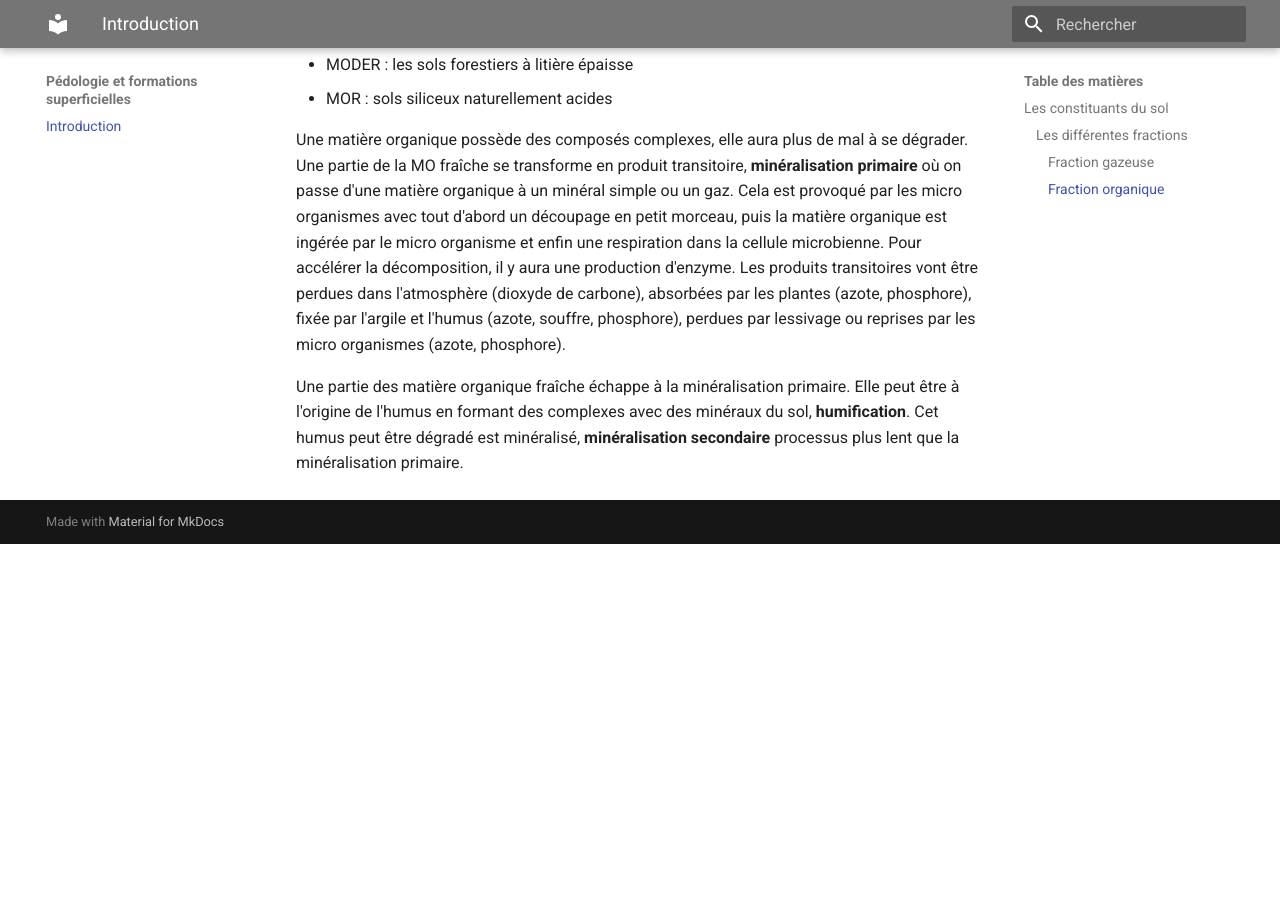
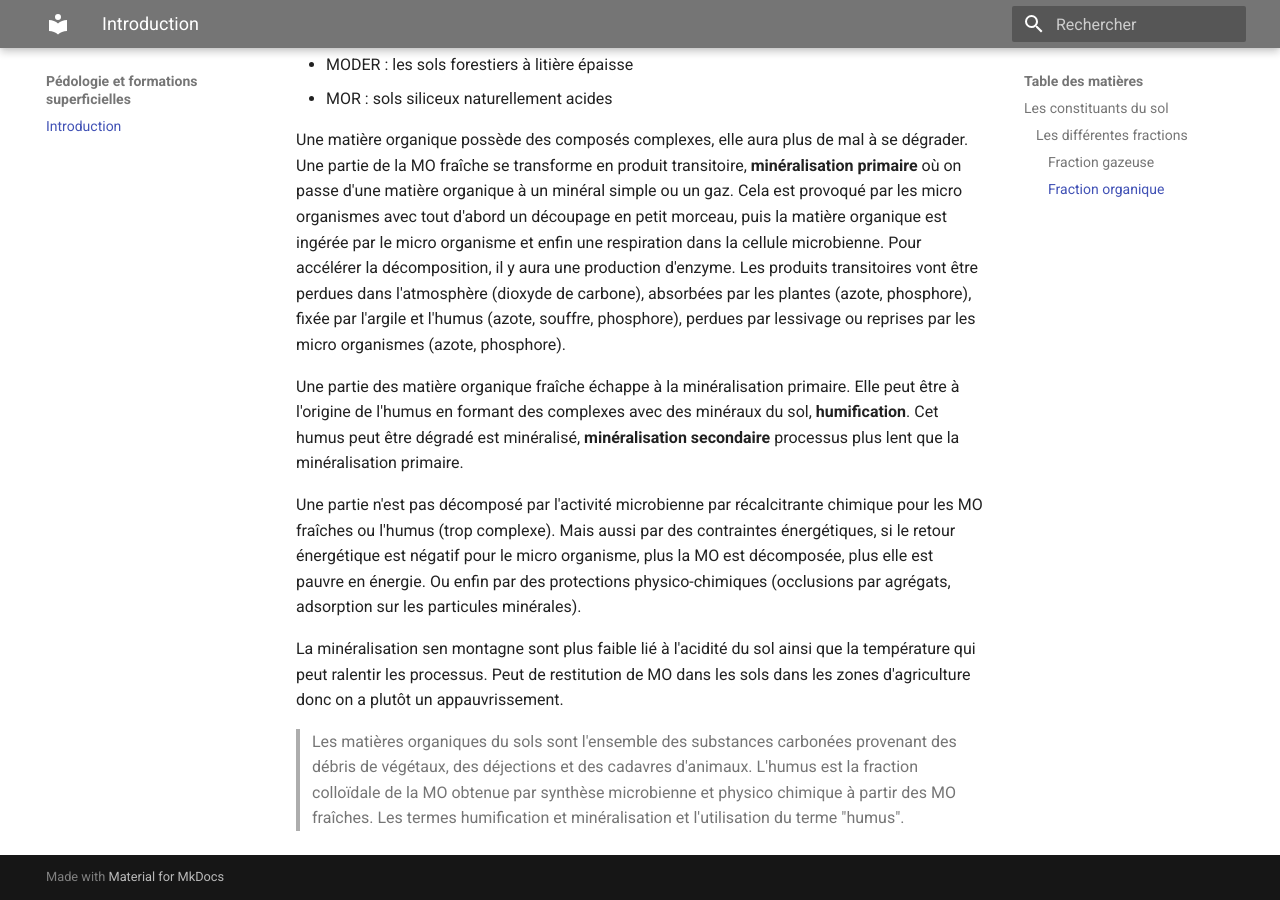
Before and after one commit to Lizeem/L3STcours, an MkDocs documentation site: the page built from Docs/Pédologie et formations superficielles/La pédologie.md, in a window 1280 px wide and 900 px high, scrolled down 2181 px. Built offline with MkDocs 1.6.1 and Material for MkDocs 9.7.7, drawn with Linux system fonts in a browser that asks for light colours; before the commit the page ends 2725 px from its top, so only the background shows below that.

Commit message:
Update la pédologie

```diff
--- a/Docs/Pédologie et formations superficielles/La pédologie.md
+++ b/Docs/Pédologie et formations superficielles/La pédologie.md
@@ -60,3 +60,9 @@ Il existe trois type de forme d'humus :
 Une matière organique possède des composés complexes, elle aura plus de mal à se dégrader. Une partie de la MO fraîche se transforme en produit transitoire, **minéralisation primaire** où on passe d'une matière organique à un minéral simple ou un gaz. Cela est provoqué par les micro organismes avec tout d'abord un découpage en petit morceau, puis la matière organique est ingérée par le micro organisme et enfin une respiration dans la cellule microbienne. Pour accélérer la décomposition, il y aura une production d'enzyme. Les produits transitoires vont être perdues dans l'atmosphère (dioxyde de carbone), absorbées par les plantes (azote, phosphore), fixée par l'argile et l'humus (azote, souffre, phosphore), perdues par lessivage ou reprises par les micro organismes (azote, phosphore).
 
 Une partie des matière organique fraîche échappe à la minéralisation primaire. Elle peut être à l'origine de l'humus en formant des complexes avec des minéraux du sol, **humification**. Cet humus peut être dégradé est minéralisé, **minéralisation secondaire** processus plus lent que la minéralisation primaire.
+
+Une partie n'est pas décomposé par l'activité microbienne par récalcitrante chimique pour les MO fraîches ou l'humus (trop complexe). Mais aussi par des contraintes énergétiques, si le retour énergétique est négatif pour le micro organisme, plus la MO est décomposée, plus elle est pauvre en énergie. Ou enfin par des protections physico-chimiques (occlusions par agrégats, adsorption sur les particules minérales).
+
+La minéralisation sen montagne sont plus faible lié à l'acidité du sol ainsi que la température qui peut ralentir les processus. Peut de restitution de MO dans les sols dans les zones d'agriculture donc on a plutôt un appauvrissement.
+
+> Les matières organiques du sols sont l'ensemble des substances carbonées provenant des débris de végétaux, des déjections et des cadavres d'animaux. L'humus est la fraction colloïdale de la MO obtenue par synthèse microbienne et physico chimique à partir des MO fraîches. Les termes humification et minéralisation et l'utilisation du terme "humus".
```
